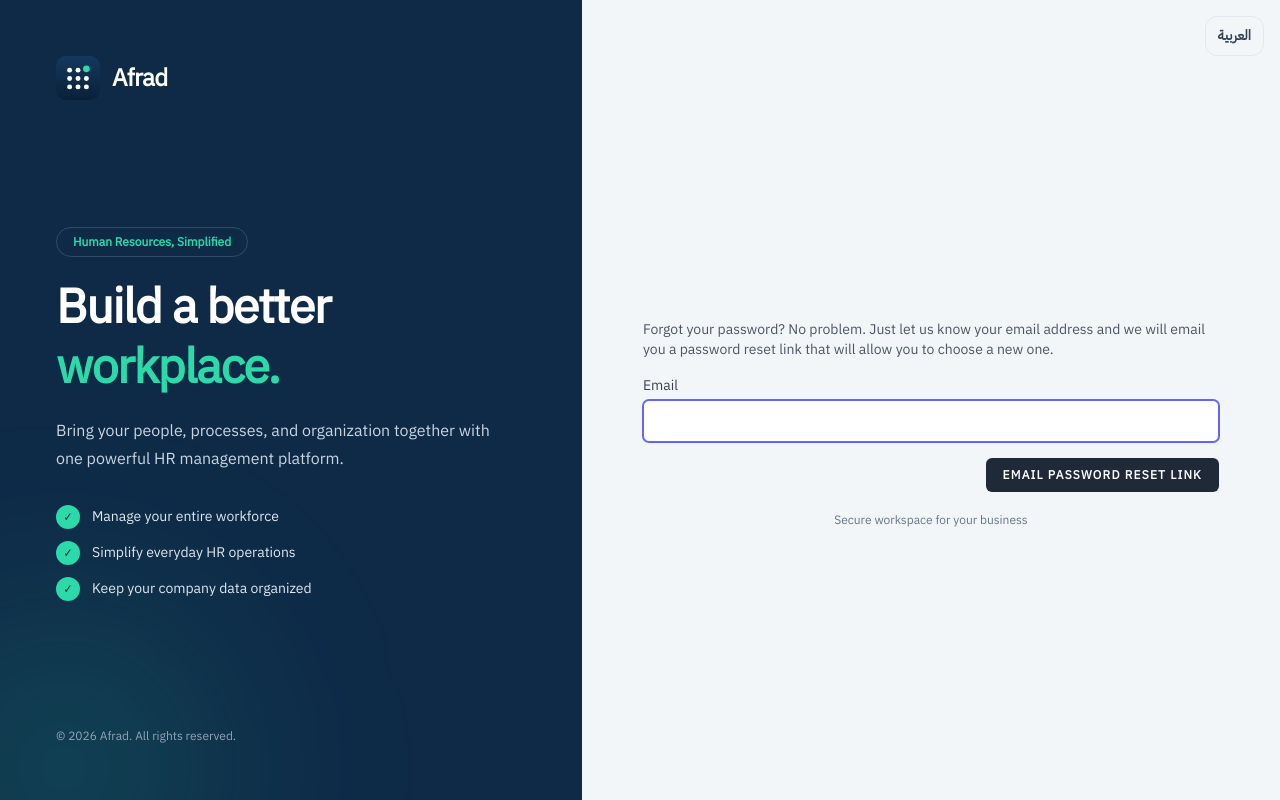
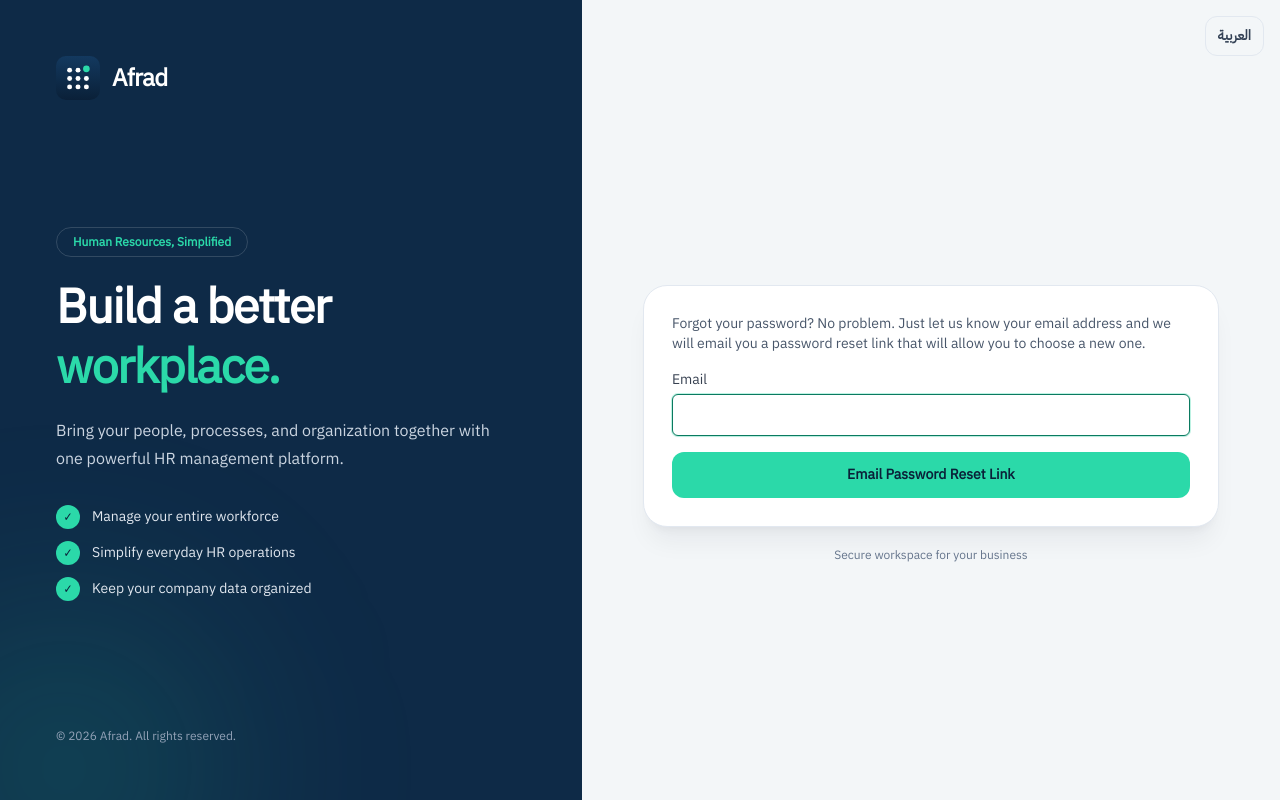
Before and after one commit to SalemAshraf/Humexa---Hr-Management-, a Laravel app: page /forgot-password in a window 1280 px wide. Run offline with Laravel 12, Linux system fonts and the light colour scheme; style sheets or scripts are compiled from the project's sources; parts of the project's set-up code (start-up, migrations or seed data) failed here and were passed over; some libraries are stand-ins or nearby versions; some web fonts are replaced.

Commit message:
Auth: card and mint button on forgot, reset, confirm, verify pages

```diff
--- a/resources/js/Pages/Auth/ConfirmPassword.vue
+++ b/resources/js/Pages/Auth/ConfirmPassword.vue
@@ -19,9 +19,10 @@ const submit = () => {
 
 <template>
     <GuestLayout>
+        <div class="rounded-3xl border border-slate-200 bg-white p-5 shadow-xl shadow-slate-900/5 sm:p-7">
         <Head :title="$t('Confirm Password')" />
 
-        <div class="mb-4 text-sm text-gray-600">{{ $t('This is a secure area of the application. Please confirm your password before continuing.') }}</div>
+        <div class="mb-4 text-sm text-slate-600">{{ $t('This is a secure area of the application. Please confirm your password before continuing.') }}</div>
 
         <form @submit.prevent="submit">
             <div>
@@ -29,7 +30,7 @@ const submit = () => {
                 <TextInput
                     id="password"
                     type="password"
-                    class="mt-1 block w-full"
+                    class="mt-1 block w-full focus:!border-[#0B7A60] focus:!ring-[#2BD9A9]/30"
                     v-model="form.password"
                     required
                     autocomplete="current-password"
@@ -40,11 +41,12 @@ const submit = () => {
 
             <div class="mt-4 flex justify-end">
                 <PrimaryButton
-                    class="ms-4"
+                    class="!w-full !justify-center !rounded-xl !bg-[#2BD9A9] !px-5 !py-3 !text-sm !font-bold !normal-case !tracking-normal !text-[#0A2038] hover:!bg-[#4BE5BB] focus:!bg-[#4BE5BB] focus:!ring-[#0B7A60]"
                     :class="{ 'opacity-25': form.processing }"
                     :disabled="form.processing"
                 >{{ $t('Confirm') }}</PrimaryButton>
             </div>
         </form>
+        </div>
     </GuestLayout>
 </template>
--- a/resources/js/Pages/Auth/ForgotPassword.vue
+++ b/resources/js/Pages/Auth/ForgotPassword.vue
@@ -23,13 +23,14 @@ const submit = () => {
 
 <template>
     <GuestLayout>
+        <div class="rounded-3xl border border-slate-200 bg-white p-5 shadow-xl shadow-slate-900/5 sm:p-7">
         <Head :title="$t('Forgot Password')" />
 
-        <div class="mb-4 text-sm text-gray-600">{{ $t('Forgot your password? No problem. Just let us know your email address and we will email you a password reset link that will allow you to choose a new one.') }}</div>
+        <div class="mb-4 text-sm text-slate-600">{{ $t('Forgot your password? No problem. Just let us know your email address and we will email you a password reset link that will allow you to choose a new one.') }}</div>
 
         <div
             v-if="status"
-            class="mb-4 text-sm font-medium text-green-600"
+            class="mb-4 text-sm font-medium text-emerald-700"
         >
             {{ status }}
         </div>
@@ -41,7 +42,7 @@ const submit = () => {
                 <TextInput
                     id="email"
                     type="email"
-                    class="mt-1 block w-full"
+                    class="mt-1 block w-full focus:!border-[#0B7A60] focus:!ring-[#2BD9A9]/30"
                     v-model="form.email"
                     required
                     autofocus
@@ -53,10 +54,12 @@ const submit = () => {
 
             <div class="mt-4 flex items-center justify-end">
                 <PrimaryButton
+                    class="!w-full !justify-center !rounded-xl !bg-[#2BD9A9] !px-5 !py-3 !text-sm !font-bold !normal-case !tracking-normal !text-[#0A2038] hover:!bg-[#4BE5BB] focus:!bg-[#4BE5BB] focus:!ring-[#0B7A60]"
                     :class="{ 'opacity-25': form.processing }"
                     :disabled="form.processing"
                 >{{ $t('Email Password Reset Link') }}</PrimaryButton>
             </div>
         </form>
+        </div>
     </GuestLayout>
 </template>
--- a/resources/js/Pages/Auth/ResetPassword.vue
+++ b/resources/js/Pages/Auth/ResetPassword.vue
@@ -33,6 +33,7 @@ const submit = () => {
 
 <template>
     <GuestLayout>
+        <div class="rounded-3xl border border-slate-200 bg-white p-5 shadow-xl shadow-slate-900/5 sm:p-7">
         <Head :title="$t('Reset Password')" />
 
         <form @submit.prevent="submit">
@@ -42,7 +43,7 @@ const submit = () => {
                 <TextInput
                     id="email"
                     type="email"
-                    class="mt-1 block w-full"
+                    class="mt-1 block w-full focus:!border-[#0B7A60] focus:!ring-[#2BD9A9]/30"
                     v-model="form.email"
                     required
                     autofocus
@@ -58,7 +59,7 @@ const submit = () => {
                 <TextInput
                     id="password"
                     type="password"
-                    class="mt-1 block w-full"
+                    class="mt-1 block w-full focus:!border-[#0B7A60] focus:!ring-[#2BD9A9]/30"
                     v-model="form.password"
                     required
                     autocomplete="new-password"
@@ -76,7 +77,7 @@ const submit = () => {
                 <TextInput
                     id="password_confirmation"
                     type="password"
-                    class="mt-1 block w-full"
+                    class="mt-1 block w-full focus:!border-[#0B7A60] focus:!ring-[#2BD9A9]/30"
                     v-model="form.password_confirmation"
                     required
                     autocomplete="new-password"
@@ -90,10 +91,12 @@ const submit = () => {
 
             <div class="mt-4 flex items-center justify-end">
                 <PrimaryButton
+                    class="!w-full !justify-center !rounded-xl !bg-[#2BD9A9] !px-5 !py-3 !text-sm !font-bold !normal-case !tracking-normal !text-[#0A2038] hover:!bg-[#4BE5BB] focus:!bg-[#4BE5BB] focus:!ring-[#0B7A60]"
                     :class="{ 'opacity-25': form.processing }"
                     :disabled="form.processing"
                 >{{ $t('Reset Password') }}</PrimaryButton>
             </div>
         </form>
+        </div>
     </GuestLayout>
 </template>
--- a/resources/js/Pages/Auth/VerifyEmail.vue
+++ b/resources/js/Pages/Auth/VerifyEmail.vue
@@ -23,18 +23,20 @@ const verificationLinkSent = computed(
 
 <template>
     <GuestLayout>
+        <div class="rounded-3xl border border-slate-200 bg-white p-5 shadow-xl shadow-slate-900/5 sm:p-7">
         <Head :title="$t('Email Verification')" />
 
-        <div class="mb-4 text-sm text-gray-600">{{ $t('Thanks for signing up! Before getting started, could you verify your email address by clicking on the link we just emailed to you? If you didn\'t receive the email, we will gladly send you another.') }}</div>
+        <div class="mb-4 text-sm text-slate-600">{{ $t('Thanks for signing up! Before getting started, could you verify your email address by clicking on the link we just emailed to you? If you didn\'t receive the email, we will gladly send you another.') }}</div>
 
         <div
-            class="mb-4 text-sm font-medium text-green-600"
+            class="mb-4 text-sm font-medium text-emerald-700"
             v-if="verificationLinkSent"
         >{{ $t('A new verification link has been sent to the email address you provided during registration.') }}</div>
 
         <form @submit.prevent="submit">
             <div class="mt-4 flex items-center justify-between">
                 <PrimaryButton
+                    class="!justify-center !rounded-xl !bg-[#2BD9A9] !px-5 !py-3 !text-sm !font-bold !normal-case !tracking-normal !text-[#0A2038] hover:!bg-[#4BE5BB] focus:!bg-[#4BE5BB] focus:!ring-[#0B7A60]"
                     :class="{ 'opacity-25': form.processing }"
                     :disabled="form.processing"
                 >{{ $t('Resend Verification Email') }}</PrimaryButton>
@@ -43,10 +45,11 @@ const verificationLinkSent = computed(
                     :href="route('logout')"
                     method="post"
                     as="button"
-                    class="rounded-md text-sm text-gray-600 underline hover:text-gray-900 focus:outline-none focus:ring-2 focus:ring-indigo-500 focus:ring-offset-2"
+                    class="rounded-md text-sm text-slate-600 underline hover:text-gray-900 focus:outline-none focus:ring-2 focus:ring-indigo-500 focus:ring-offset-2"
                     >{{ $t('Log Out') }}</Link
                 >
             </div>
         </form>
+        </div>
     </GuestLayout>
 </template>
```
